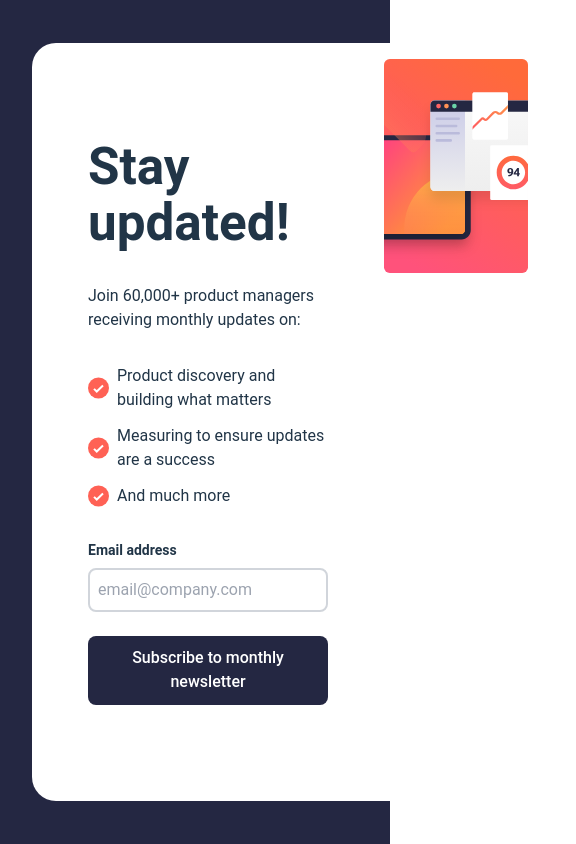
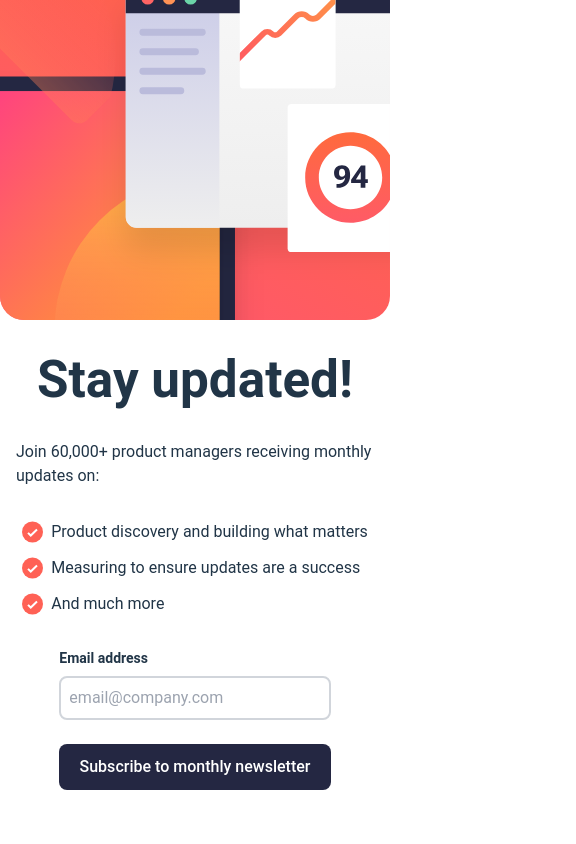
Before and after one commit to hanzala-bhutto/Vite-TailwindCSS-React-Newsletter-Sign-Up-Form, a React (Vite) app: page / in a window 390 px wide. Shown: the whole page, 576 px wide, since content can reach past the window. Built offline with nearby package versions, Linux system fonts and the light colour scheme; a web font is replaced by a local one.

Commit message:
form responsiveness

```diff
--- a/src/components/Form.tsx
+++ b/src/components/Form.tsx
@@ -3,8 +3,8 @@ const Form = () => {
 
     return (
         <>
-            <section className="flex flex-row rounded-3xl bg-white gap-4 p-4">
-                <article className=" w-96 flex flex-col gap-8 py-20 mx-10">
+            <section className=" w-full flex flex-col-reverse lg:flex-row lg:rounded-3xl bg-white gap-4 lg:p-4">
+                <article className=" w-full lg:w-96 flex flex-col items-center gap-8 p-4 lg:py-20 lg:mx-10">
                     <h1 className="font-bold">Stay updated!</h1>
                     <p>Join 60,000+ product managers receiving monthly updates on: </p>
                     <ul className="flex flex-col gap-3">
@@ -30,8 +30,8 @@ const Form = () => {
                     </form>
                 </article>
 
-                <article className="rounded-3xl">
-                    <img src="/images/illustration-sign-up-desktop.svg" />
+                <article className="h-80 lg:h-auto rounded-3xl">
+                    <img style={{height:"100%", width:'100%'}} className="object-cover rounded-b-3xl" src="/images/illustration-sign-up-desktop.svg" />
                 </article>
             </section>
         </>
--- a/src/index.css
+++ b/src/index.css
@@ -74,3 +74,18 @@ button:focus-visible {
     background-color: #f9f9f9;
   }
 }
+
+@media only screen and (max-width: 1024px) {
+  body {
+    display: block;
+    padding: 0;
+    margin: 0 0;
+    min-height: auto;
+  }
+
+  #root {
+    padding: 0;
+    margin: 0;
+  }
+
+}
```
Also changed, not shown: src/App.css (line endings or trailing spaces).
